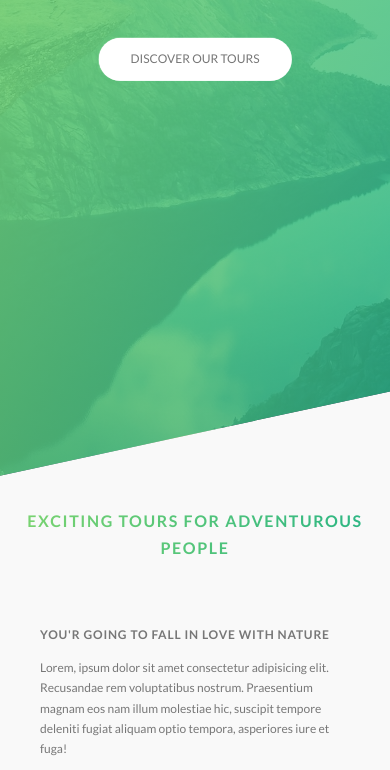
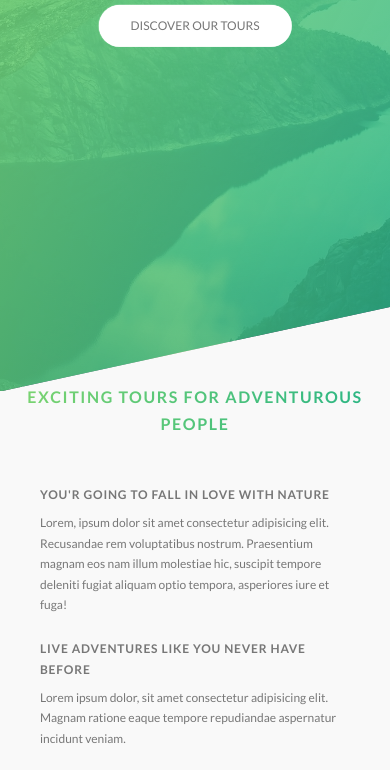
Before and after one commit to AbdulrhmanJo/Natours, a website: page index.html in a window 390 px wide. Shown: the part 326-1096 px from the top of the page. Drawn offline with Linux system fonts and the light colour scheme.

Commit message:
add responsive tech to the site

```diff
--- a/sass/base/_utilities.scss
+++ b/sass/base/_utilities.scss
@@ -1,7 +1,31 @@
 .u-center-text{ text-align: center !important;};
 
-.u-maring-bottom-big{margin-bottom: 8rem !important;};
-.u-maring-bottom-medium{margin-bottom: 5rem !important;};
-.u-maring-bottom-small{margin-bottom: 1.5rem !important;};
-.u-maring-top-big{margin-top: 8rem !important;};
-.u-maring-top-huge{margin-top: 10rem !important;};
+.u-maring-bottom-big{margin-bottom: 8rem !important;
+
+    @include respond(tab-land) {
+        margin-bottom: 6rem !important
+      }
+};
+.u-maring-bottom-medium{margin-bottom: 5rem !important;
+
+    @include respond(tab-land) {
+        margin-bottom: 4rem !important
+      }
+};
+.u-maring-bottom-small{margin-bottom: 1.5rem !important;
+    @include respond(tab-land) {
+        margin-bottom: 1rem !important
+      }
+};
+.u-maring-top-big{margin-top: 8rem !important;
+
+    @include respond(tab-land) {
+        margin-top: 6rem !important
+      }
+};
+.u-maring-top-huge{margin-top: 10rem !important;
+
+    @include respond(tab-land) {
+        margin-top: 8rem !important
+      }
+};
--- a/sass/components/_composition.scss
+++ b/sass/components/_composition.scss
@@ -7,33 +7,64 @@
     box-shadow: 0 1.5rem 4rem rgba($color-black, 0.4);
     position: absolute;
     z-index: 1;
-    transition: all .2s;
+    transition: all 0.2s;
     outline-offset: 1rem;
+
+    @include respond(tab-port) {
+      position: relative;
+      width: 32.23333%;
+      transition: 0;
+      outline-offset: 0;
+    }
 
     &--p1 {
       left: 0;
       top: -2rem;
+
+      @include respond(tab-port) {
+        top: 0;
+      }
     }
 
     &--p2 {
       right: 0;
       top: 2rem;
+
+      @include respond(tab-port) {
+        top: 0;
+      }
     }
 
     &--p3 {
       left: 20%;
       top: 10rem;
+
+      @include respond(tab-port) {
+        top: 0;
+        left: 0;
+      }
     }
 
-    &:hover{
-        outline: 1.2rem solid $primary-color;
-        transform: scale(1.05) translateY(-.5rem);
-        box-shadow: 0 2.5rem 4rem rgba($color-black, 0.5);
-        z-index: 2;
+    &:hover {
+      outline: 1.2rem solid $primary-color;
+      transform: scale(1.05) translateY(-0.5rem);
+      box-shadow: 0 2.5rem 4rem rgba($color-black, 0.5);
+      z-index: 2;
+
+      @include respond(tab-port) {
+        outline: 0;
+        transform: scale(1.0) translateY(0);
+        box-shadow: 0;
+        z-index: 0;
+      }
     }
   }
 
-  &:hover &__photo:not(:hover){
-      transform: scale(.95);
+  &:hover &__photo:not(:hover) {
+    transform: scale(0.95);
+
+    @include respond(tab-port) {
+      transform: scale(1);
+    }
   }
 }
--- a/sass/components/_story.scss
+++ b/sass/components/_story.scss
@@ -17,6 +17,8 @@
 
   @include respond(phone) {
     transform: skewX(0);
+    text-align: center;
+    padding: 4rem;
   }
 
   &__shape {
@@ -26,13 +28,15 @@
     -webkit-shape-outside: circle(50% at 50% 50%);
     shape-outside: circle(50% at 50% 50%);
     -webkit-clip-path: circle(50% at 50% 50%);
-
     clip-path: circle(50% at 50% 50%);
     transform: translateX(-3rem) skewX(12deg);
     position: relative;
+    margin: 0 auto;
 
     @include respond(phone) {
-      transform: translateX(-3rem) skewX(0);
+      transform: translateX(0rem) skewX(0);
+      float: none;
+      margin-bottom: 3rem;
     }
   }
 
--- a/sass/layout/_footer.scss
+++ b/sass/layout/_footer.scss
@@ -16,10 +16,15 @@
         border-top: .1rem solid $color-gray-light-2;
         padding-top: 2rem;
         display: inline-block;
+        @include respond(tab-port){
+            width: 100%;
+            text-align: center;
+        }
     }
 
     &__list{
         list-style: none;
+
     }
 
     &__item{
@@ -52,6 +57,11 @@
         padding-top: 2rem;
         width: 80%;
         float: right;
+
+        @include respond(tab-port){
+            width: 100%;
+            float: none;
+        }
     }
 
 }
--- a/sass/layout/_grid.scss
+++ b/sass/layout/_grid.scss
@@ -8,9 +8,10 @@
   }
 
   @include respond(tab-port) {
-    max-width:50rem;
+    max-width:60rem;
     padding: 0 5rem;
   }
+
 
   @include clearfix;
 
--- a/sass/layout/_header.scss
+++ b/sass/layout/_header.scss
@@ -18,7 +18,9 @@
     }
 
     @include respond(phone) {
-      clip-path: polygon(0 0, 100% 0, 100% 85vh, 0 100%);
+      -webkit-clip-path: polygon(0 0, 100% 0, 100% 75vh, 0 100%);
+      clip-path: polygon(0 0, 100% 0, 100% 75vh, 0 100%);
+      height: 85vh;
     }
 
 
--- a/sass/layout/_navigation.scss
+++ b/sass/layout/_navigation.scss
@@ -16,7 +16,12 @@
     text-align: center;
     cursor: pointer;
 
-
+    @include respond(phone) {
+      width: 4.5rem;
+      height: 4.5rem;
+      top: 3rem;
+      right: 3rem;
+    }
   }
 
   &__background {
@@ -32,6 +37,13 @@
     right: 4.7rem;
     z-index: 10;
     transition: all 0.8s cubic-bezier(0.86, 0, 0.07, 1);
+
+    @include respond(phone) {
+      width: 2.5rem;
+      height: 2.5rem;
+      top: 4rem;
+      right: 4rem;
+    }
   }
 
   &__nav {
@@ -103,7 +115,10 @@
 
   &__icon {
     position: relative;
-    transform: translateY(3.2rem);
+    top: 3rem;
+    @include respond(phone) {
+      top: 2.2rem;
+    }
     &,
     &::before,
     &::after {
@@ -112,6 +127,11 @@
       height: 0.2rem;
       border-radius: 2px;
       display: inline-block;
+
+      @include respond(phone) {
+        width: 2rem;
+        height: 0.15rem;
+      }
     }
 
     &::before,
@@ -119,7 +139,7 @@
       content: "";
       position: absolute;
       left: 0;
-      transition: all .2s;
+      transition: all 0.2s;
     }
 
     &::before {
@@ -128,6 +148,7 @@
 
     &::after {
       top: 0.8rem;
+
     }
   }
 
@@ -141,15 +162,15 @@
     }
   }
 
-  &__checkbox:checked + &__button &__icon{
+  &__checkbox:checked + &__button &__icon {
     background-color: transparent;
 
-      &::before{
+    &::before {
       top: 0;
       transform: rotate(135deg);
     }
 
-      &::after{
+    &::after {
       top: 0;
       transform: rotate(-135deg);
     }
--- a/sass/pages/_home.scss
+++ b/sass/pages/_home.scss
@@ -2,6 +2,11 @@
   background-color: $color-gray-light-1;
   padding: 25rem 0;
   margin-top: -20vh;
+
+  @include respond(tab-port) {
+    padding: 20rem 0;
+
+  }
 }
 
 .features-section {
@@ -19,16 +24,32 @@
   & > * {
     transform: skewY(7deg);
   }
+
+  @include respond(tab-port) {
+    padding: 15rem 0;
+
+  }
 }
 
 .tours-section {
   background-color: $color-gray-light-1;
   padding: 25rem 0 15rem 0;
+
+  @include respond(tab-port) {
+    padding: 20rem 0 10rem 0;
+
+  }
+
 }
 
 .story-section {
   position: relative;
   padding: 15rem 0;
+
+  @include respond(tab-port) {
+    padding: 10rem 0;
+
+  }
 }
 
 .book-section {
@@ -38,6 +59,11 @@
     $primary-color-light,
     $primary-color-dark
   );
+
+  @include respond(tab-port) {
+    padding: 10rem 0;
+
+  }
 }
 
 .book {
```
Also changed, not shown: css/style.css. Lines whose indentation alone changed are shown as unchanged.
